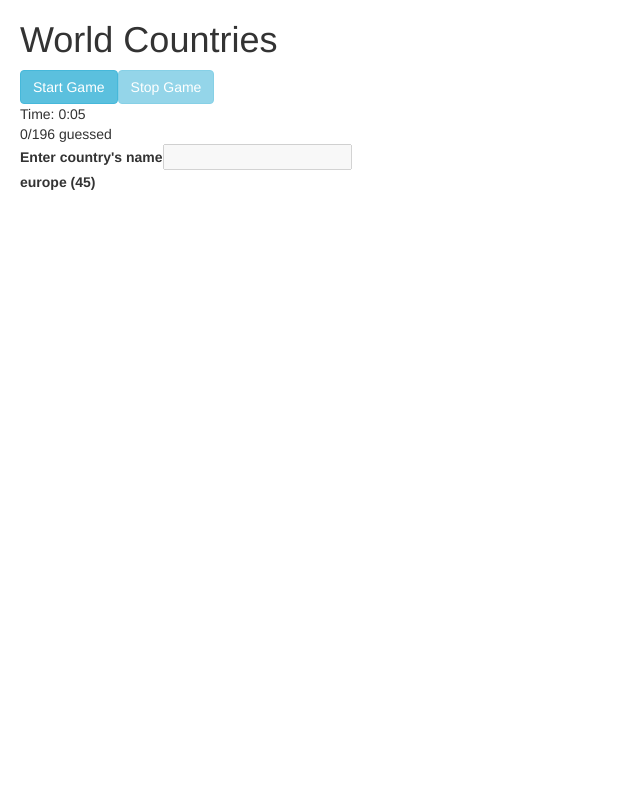
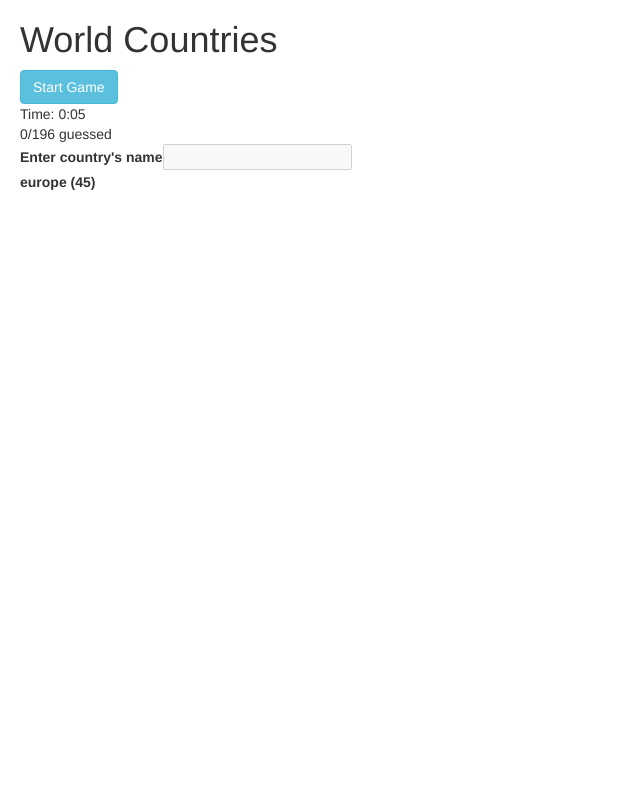
Before and after one commit to wcyjoyce/world-countries, a React (Create React App) app: page / in a window 1280 px wide. Shown: the top 800 px of the page, without its empty margins (0-640 px from the left). Built offline with nearby package versions, Linux system fonts and the light colour scheme.

Commit message:
refactored buttons

```diff
--- a/src/components/game.jsx
+++ b/src/components/game.jsx
@@ -6,6 +6,18 @@ import React, { Component } from "react";
 
 class Game extends Component {
   state = { started: false };
+
+  renderButton = () => {
+    if (this.props.time > 0) {
+      if (this.state.started) {
+        return <button className="btn btn-info" onClick={this.stopGame}>Stop Game</button>
+      } else {
+        return <button className="btn btn-info" onClick={this.startGame}>Start Game</button>
+      };
+    } else {
+      return <button className="btn btn-danger" onClick={this.props.resetGame}>Reset Game</button>
+    };
+  };
 
   formatTime = (time) => {
     let seconds = ("0" + time % 60).slice(-2);
@@ -60,18 +72,10 @@ class Game extends Component {
     };
   };
 
-  renderDisplay = () => {
-    return this.state.started || this.props.time > 0 ? { display: "none" } : { display: "inline-block" };
-  };
-
   render() {
     return (
       <div className="game">
-        <div className="buttons">
-          <button className="btn btn-info" disabled={this.state.started} onClick={this.startGame}>Start Game</button>
-          <button className="btn btn-info" disabled={!this.state.started} onClick={this.stopGame}>Stop Game</button>
-          <button className="btn btn-danger" style={this.renderDisplay()} onClick={this.props.resetGame}>Reset Game</button>
-        </div>
+        <div className="buttons">{this.renderButton()}</div>
         <div>Time: {this.formatTime(this.props.time)}</div>
         <div>{this.props.correct.length}/{this.props.countries.length} guessed</div>
         <div className="input">
```
